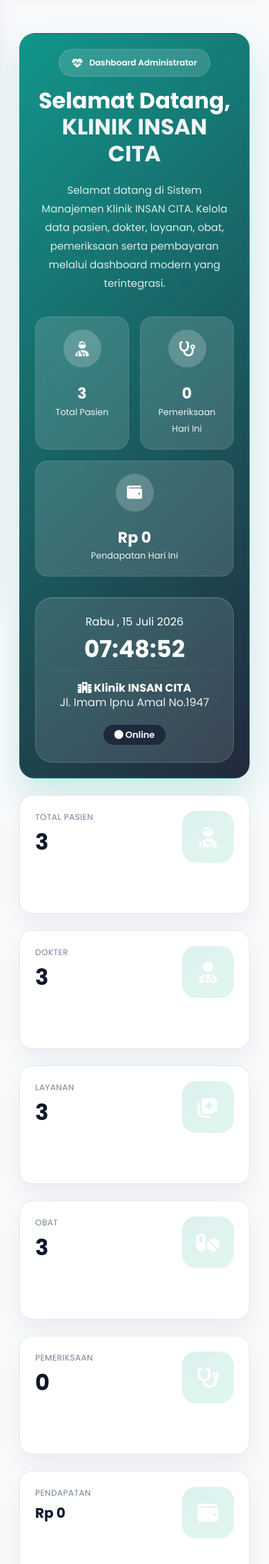
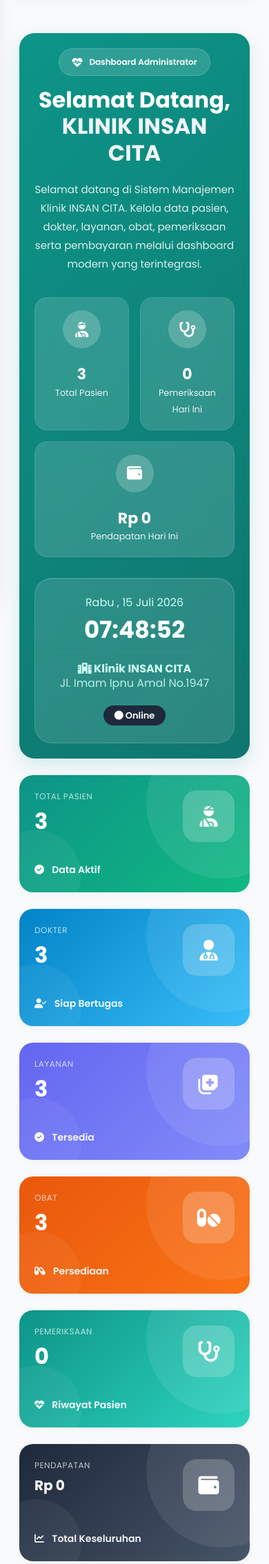
Before and after one commit to suju0227/klinik, a PHP site: page / in a window 390 px wide. Shown: the part 112-2380 px from the top of the page at 69% size. Run offline with PHP 8.4, Linux system fonts and the light colour scheme; data comes from the database, SQL or seed files in the repository; data that the repository does not hold is empty; some libraries are stand-ins or nearby versions.

Commit message:
style: update dashboard hero, stats and chart card styles

```diff
--- a/assets/css/dashboard.css
+++ b/assets/css/dashboard.css
@@ -58,18 +58,14 @@
 ===================================================== */
 
 .hero-dashboard{
-    background:
-    linear-gradient(
-    135deg,
-    var(--primary),
-    var(--secondary)
-    );
+    background: linear-gradient(135deg, #0d9488 0%, #0f766e 100%) !important;
+    border: none !important;
     border-radius: var(--radius-2xl);
     padding:45px;
     color:#fff;
     overflow:hidden;
     position:relative;
-    box-shadow: 0 20px 40px rgba(13, 148, 136, 0.2);
+    box-shadow: 0 10px 25px rgba(13, 148, 136, 0.15) !important;
 }
 
 /* efek lingkaran */
@@ -1562,10 +1559,9 @@ canvas{
 }
 
 .hero-dashboard{
-    background:
-        linear-gradient(135deg, rgba(13,148,136,.98), rgba(15,23,42,.92));
-    border:1px solid rgba(255,255,255,.08);
-    box-shadow:0 24px 48px rgba(13,148,136,.18);
+    background: linear-gradient(135deg, #0d9488 0%, #0f766e 100%) !important;
+    border: none !important;
+    box-shadow: 0 10px 25px rgba(13, 148, 136, 0.15) !important;
 }
 
 .hero-dashboard::before,
@@ -1600,16 +1596,55 @@ canvas{
     box-shadow:inset 0 1px 0 rgba(255,255,255,.10);
 }
 
-.stats-card,
-.finance-card,
+.hero-clock h1,
+.hero-clock #jam {
+    color: #ffffff !important;
+    text-shadow: none !important;
+    font-weight: 700;
+}
+
+.hero-clock h5,
+.hero-clock h4,
+.hero-clock p {
+    color: #ccfbf1 !important;
+}
+
+.hero-clock hr {
+    border-color: rgba(255, 255, 255, 0.15) !important;
+}
+
+/* Light / Solid background for normal dashboard cards */
 .chart-card,
 .activity-card,
 .quick-card-container,
-.clinic-card{
-    border-radius:20px;
-    border:1px solid rgba(226,232,240,.95);
-    background:rgba(255,255,255,.96);
-    box-shadow:0 16px 35px rgba(15,23,42,.06);
+.quick-box,
+.clinic-card {
+    background: var(--surface) !important;
+    border: 1px solid var(--border-strong) !important;
+    border-radius: var(--radius-xl) !important;
+    box-shadow: var(--shadow-soft) !important;
+    transition: transform 0.3s ease, border-color 0.3s ease, box-shadow 0.3s ease !important;
+}
+
+/* Base style for gradient statistics and finance cards in refinement */
+.stats-card,
+.finance-card {
+    border: none !important;
+    border-radius: var(--radius-xl) !important;
+    box-shadow: var(--shadow-soft) !important;
+    transition: transform 0.3s ease, border-color 0.3s ease, box-shadow 0.3s ease !important;
+}
+
+/* Hover effects for all cards - modern light hover */
+.stats-card:hover,
+.finance-card:hover,
+.chart-card:hover,
+.activity-card:hover,
+.quick-card-container:hover,
+.quick-box:hover,
+.clinic-card:hover {
+    transform: translateY(-4px) !important;
+    box-shadow: var(--shadow-hover) !important;
 }
 
 .stats-card{
@@ -1622,7 +1657,7 @@ canvas{
 }
 
 .stats-label{
-    color:var(--slate-500);
+    color: rgba(255, 255, 255, 0.8) !important;
     font-size:12px;
     text-transform:uppercase;
     letter-spacing:.04em;
@@ -1630,29 +1665,49 @@ canvas{
 
 .stats-card h2,
 .stats-card h4{
-    color:var(--slate-900);
-}
-
-.stats-icon{
-    background:linear-gradient(135deg, rgba(13,148,136,.14), rgba(16,185,129,.12));
-    color:var(--primary);
+    color: #fff !important;
+}
+
+.stats-icon,
+.finance-icon,
+.quick-icon {
+    background: rgba(16, 185, 129, 0.15) !important;
+    color: var(--primary) !important;
+    box-shadow: 0 8px 20px rgba(16, 185, 129, 0.1) !important;
+}
+
+.stats-icon i,
+.finance-icon i,
+.quick-icon i {
+    color: var(--primary) !important;
+}
+
+/* Stats/Finance icons on dark backgrounds look better with light background & icon */
+.stats-card .stats-icon,
+.finance-card .finance-icon {
+    background: rgba(255, 255, 255, 0.2) !important;
+    color: #fff !important;
+    box-shadow: none !important;
+}
+.stats-card .stats-icon i,
+.finance-card .finance-icon i {
+    color: #fff !important;
 }
 
 .finance-card{
     padding:22px;
 }
 
-.finance-icon{
-    background:linear-gradient(135deg, rgba(13,148,136,.14), rgba(16,185,129,.12));
-    color:var(--primary);
-}
-
 .finance-content small{
-    color:var(--slate-500);
+    color: rgba(255, 255, 255, 0.8) !important;
 }
 
 .finance-content h2{
-    color:var(--slate-900);
+    color: #fff !important;
+}
+
+.finance-content span {
+    color: rgba(255, 255, 255, 0.8) !important;
 }
 
 .chart-card{
@@ -1735,6 +1825,7 @@ canvas{
     .chart-card,
     .activity-card,
     .quick-card-container,
+    .quick-box,
     .clinic-card{
         border-radius:18px;
     }
```
Also changed, not shown: other parts of assets/css/dashboard.css (+56 -20 lines), assets/css/tailwind.css.
